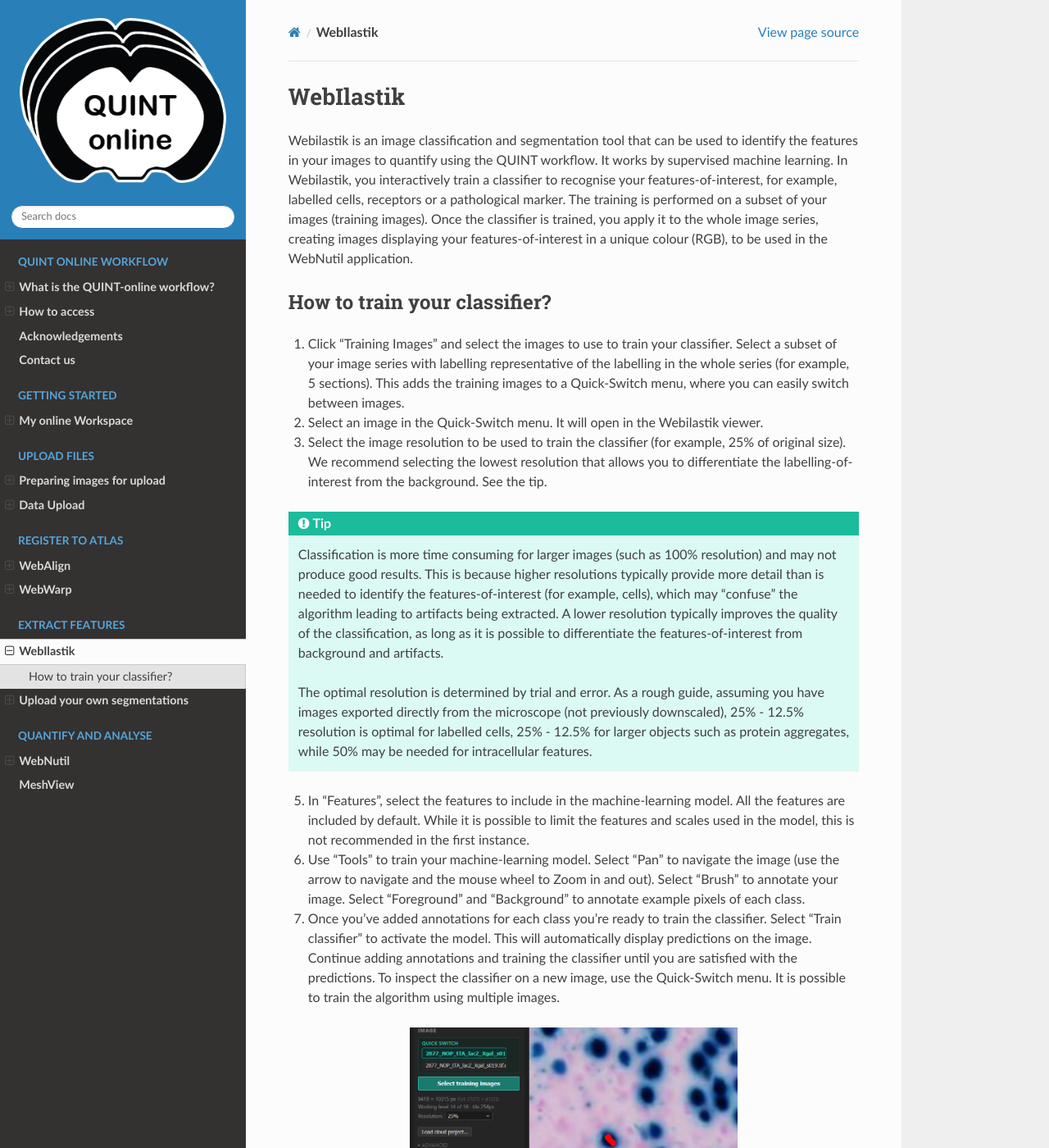
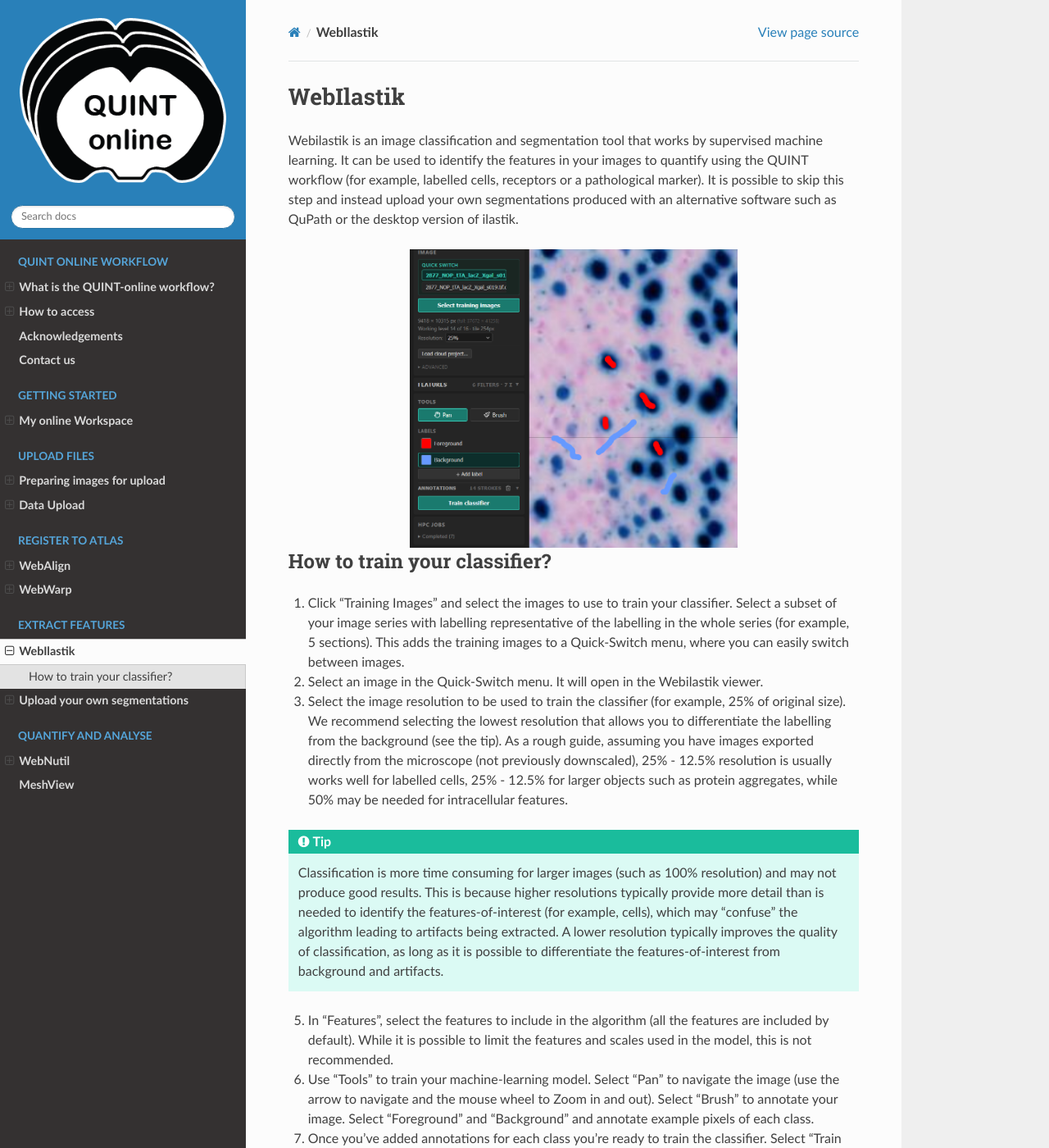
Before and after one commit to Neural-Systems-at-UIO/QUINT_webtools, a Sphinx documentation site: the page built from docs/WebIlastik.rst, in a window 1280 px wide and 1400 px high. Shown: the whole window at 82% size. Built offline with Sphinx 7.4.7 and the Read the Docs theme 3.1.0, drawn with Linux system fonts in a browser that asks for light colours; some of the changed text lies outside the part shown.

Commit message:
Update QUINT-online docs

```diff
--- a/docs/CreateBrain.rst
+++ b/docs/CreateBrain.rst
@@ -21,7 +21,7 @@
 1. In the online Workbench, create a new project, give it a name and then open the project.
 2. You are presented with an empty project. Press "Add /Edit series" to upload images series corresponding to each brain to the project. If you have images from more than one brain, upload them as separate image series (e.g. Brain 1, Brain 2, Brain 3, etc).
 3. Once the image series is visible in the project, select it to reveal series information. Press "Convert" to convert the images to the DZI format required by the tools. Depending on the size of the images, this process may take some time. The conversion process will continue if you log out, so feel free to log out and log in at a later time.
-4. Once the images are converted, select the reference atlas to use for analysis (mouse or rat) and press "Generate" to create a registration file. Alternatively, it is possible to upload a registration performed using the QuickNII and VisuAlign software.
+4. Once the images are converted, select the reference atlas to use for analysis (mouse or rat) and press "Generate" to create a registration file. Alternatively, it is possible to upload a registration file from the QuickNII and VisuAlign software (in JSON format).
 5. You are now ready to start using the tools.
 
 .. image:: images/CreateBrain.PNG
--- a/docs/WebIlastik.rst
+++ b/docs/WebIlastik.rst
@@ -1,28 +1,30 @@
 **WebIlastik**
 ================
 
-Webilastik is an image classification and segmentation tool that can be used to identify the features in your images to quantify using the QUINT workflow. It works by supervised machine learning. In Webilastik, you interactively train a classifier to recognise your features-of-interest, for example, labelled cells, receptors or a pathological marker. The training is performed on a subset of your images (training images). Once the classifier is trained, you apply it to the whole image series, creating images displaying your features-of-interest in a unique colour (RGB), to be used in the WebNutil application.
+Webilastik is an image classification and segmentation tool that works by supervised machine learning. It can be used to identify the features in your images to quantify using the QUINT workflow (for example, labelled cells, receptors or a pathological marker). It is possible to skip this step and instead upload your own segmentations produced with an alternative software such as QuPath or the desktop version of ilastik.
+
+.. image:: images/Training.PNG
+  :align: center
+  :width: 400
 
 How to train your classifier?
 -------------------------------------------
 
 1. Click "Training Images" and select the images to use to train your classifier. Select a subset of your image series with labelling representative of the labelling in the whole series (for example, 5 sections). This adds the training images to a Quick-Switch menu, where you can easily switch between images.
 2. Select an image in the Quick-Switch menu. It will open in the Webilastik viewer.
-3. Select the image resolution to be used to train the classifier (for example, 25% of original size). We recommend selecting the lowest resolution that allows you to differentiate the labelling-of-interest from the background. See the tip.
+3. Select the image resolution to be used to train the classifier (for example, 25% of original size). We recommend selecting the lowest resolution that allows you to differentiate the labelling from the background (see the tip). As a rough guide, assuming you have images exported directly from the microscope (not previously downscaled), 25% - 12.5% resolution is usually works well for labelled cells, 25% - 12.5% for larger objects such as protein aggregates, while 50% may be needed for intracellular features.
 
-.. tip:: Classification is more time consuming for larger images (such as 100% resolution) and may not produce good results. This is because higher resolutions typically provide more detail than is needed to identify the features-of-interest (for example, cells), which may "confuse" the algorithm leading to artifacts being extracted. A lower resolution typically improves the quality of the classification, as long as it is possible to differentiate the features-of-interest from background and artifacts.
+.. tip:: Classification is more time consuming for larger images (such as 100% resolution) and may not produce good results. This is because higher resolutions typically provide more detail than is needed to identify the features-of-interest (for example, cells), which may "confuse" the algorithm leading to artifacts being extracted. A lower resolution typically improves the quality of classification, as long as it is possible to differentiate the features-of-interest from background and artifacts.
 
-  The optimal resolution is determined by trial and error. As a rough guide, assuming you have images exported directly from the microscope (not previously downscaled), 25% - 12.5% resolution is optimal for labelled cells, 25% - 12.5% for larger objects such as protein aggregates, while 50% may be needed for intracellular features.
-
-5. In "Features", select the features to include in the machine-learning model. All the features are included by default. While it is possible to limit the features and scales used in the model, this is not recommended in the first instance.
-6. Use "Tools" to train your machine-learning model. Select "Pan" to navigate the image (use the arrow to navigate and the mouse wheel to Zoom in and out). Select "Brush" to annotate your image. Select "Foreground" and "Background" to annotate example pixels of each class.
-7. Once you've added annotations for each class you're ready to train the classifier. Select "Train classifier" to activate the model. This will automatically display predictions on the image. Continue adding annotations and training the classifier until you are satisfied with the predictions. To inspect the classifier on a new image, use the Quick-Switch menu. It is possible to train the algorithm using multiple images.
+5. In "Features", select the features to include in the algorithm (all the features are included by default). While it is possible to limit the features and scales used in the model, this is not recommended.
+6. Use "Tools" to train your machine-learning model. Select "Pan" to navigate the image (use the arrow to navigate and the mouse wheel to Zoom in and out). Select "Brush" to annotate your image. Select "Foreground" and "Background"  and annotate example pixels of each class.
+7. Once you've added annotations for each class you're ready to train the classifier. Select "Train classifier" to activate the model. This will automatically display predictions on the image. Continue adding annotations until you are satisfied with the predictions. To inspect the classifier on a new image, swithc to a new image using the Quick-Switch menu. It is possible to train the algorithm using multiple images.
 
 .. image:: images/Training.PNG
   :align: center
   :width: 400
 
-8. Once you're happy with the classifier, press "Segment all images".
+8. Once you're happy with the classifier, press "Segment all images" and wait until the process has completed (this will take some time). Once the files appear in the WebNutil app, you can inspect the result using the viewer ("View").
 
 .. image:: images/Prediction.png
   :align: center
--- a/docs/requirements.txt
+++ /dev/null
@@ -1 +0,0 @@
-sphinx_rtd_theme
```
Also changed, not shown: other parts of docs/CreateBrain.rst (+1 -1 lines), docs/Requirements.rst (+6 -6 lines), docs/images/CreateBrain.PNG, docs/images_ilastik/Segmentation.PNG (deleted), docs/images_ilastik/image1.png (deleted), docs/images_ilastik/image10.png (deleted), docs/images_ilastik/image11.png (deleted), docs/images_ilastik/image2.png (deleted), docs/images_ilastik/image3.png (deleted), docs/images_ilastik/image4.png (deleted), docs/images_ilastik/image5.png (deleted), docs/images_ilastik/image6.png (deleted), docs/images_ilastik/image7.png (deleted), docs/images_ilastik/image8.png (deleted), 1 more files.
